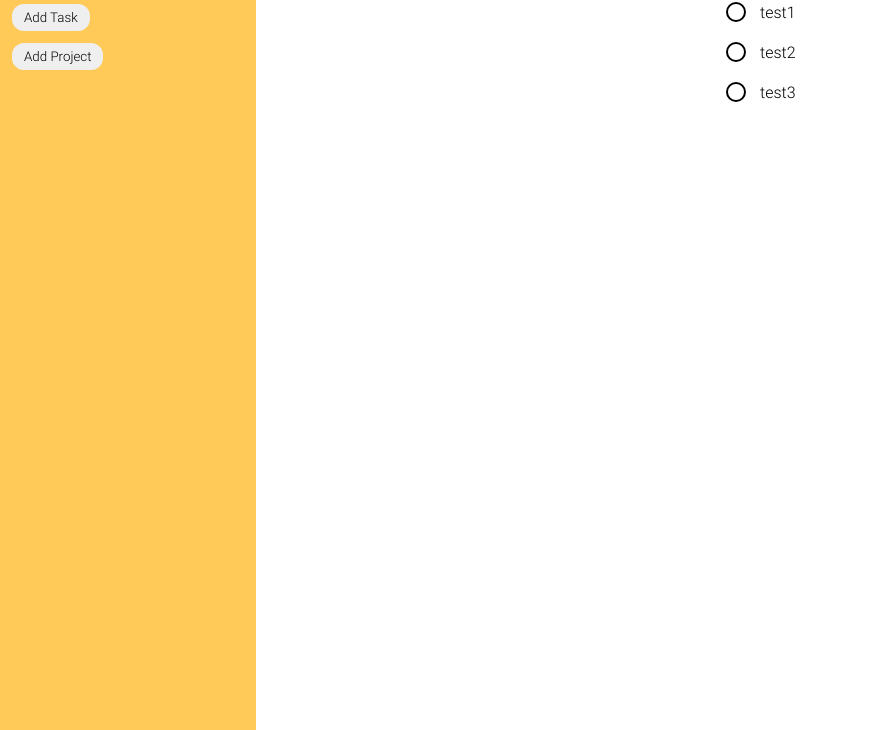
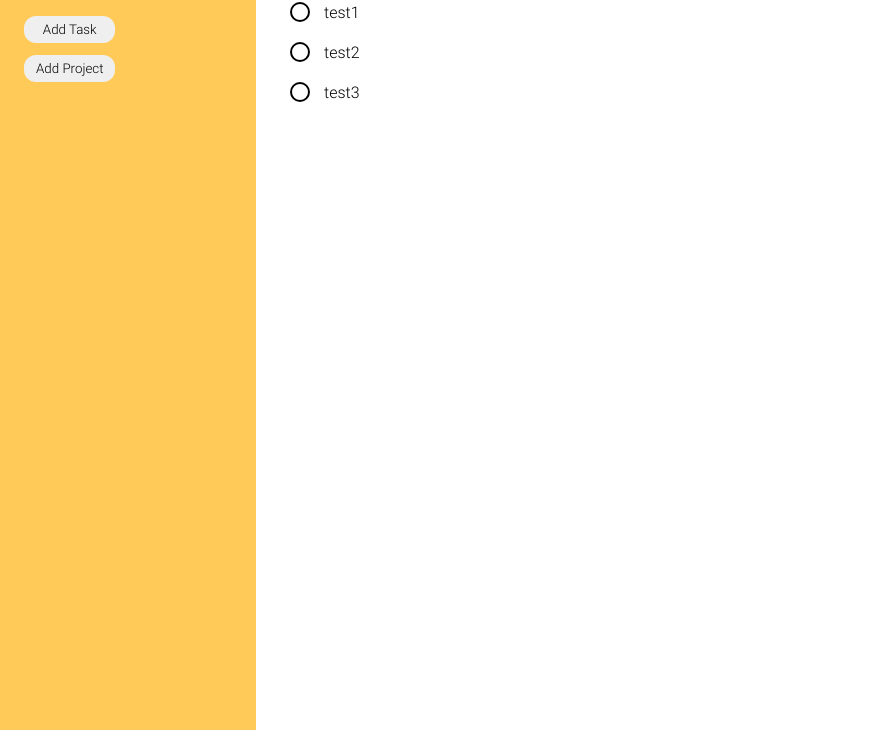
Before and after one commit to JollyJoker90/Odin-ToDoList, a website built with webpack: page src/template.html in a window 1280 px wide. Shown: the part 70-800 px from the top of the page, without its empty margins (0-871 px from the left). Built offline with nearby package versions, Linux system fonts and the light colour scheme.

Commit message:
redesign css flex

```diff
--- a/src/components/Sidebar.js
+++ b/src/components/Sidebar.js
@@ -5,11 +5,13 @@ import Project from "../models/Project";
 
 const Sidebar = () => {
   const container = document.createElement("div");
-  container.classList.add("container", "sidebar-container");
+  container.classList.add("container", "sidebar-container", "flex-col");
 
   const sidebarTitle = document.createElement("h1");
   sidebarTitle.textContent = "ToDo's";
 
+  const btnContainer = document.createElement("div");
+  btnContainer.classList.add("container", "flex-col");
   const addTaskBtn = document.createElement("button");
   addTaskBtn.classList.add("btn");
   addTaskBtn.textContent = "Add Task";
@@ -48,7 +50,8 @@ const Sidebar = () => {
     );
   });
 
-  container.append(sidebarTitle, addTaskBtn, addProjectBtn);
+  btnContainer.append(addTaskBtn, addProjectBtn);
+  container.append(sidebarTitle, btnContainer);
 
   return container;
 };
--- a/src/style.css
+++ b/src/style.css
@@ -2,7 +2,7 @@
   --spacer: 12px;
   --spacerX2: calc(var(--spacer) * 2);
 
-  --primary: var(--primary);
+  /* --primary: var(--primary); */
 }
 
 @font-face {
@@ -84,10 +84,19 @@ main {
   grid-template-columns: 1fr 4fr;
 }
 
+.flex {
+  display: flex;
+  gap: var(--spacer);
+}
+
+.flex-col {
+  display: flex;
+  flex-direction: column;
+  gap: var(--spacer);
+}
+
 .container {
   padding: var(--spacer);
-  display: flex;
-  gap: var(--spacer);
 }
 
 .container > h1 {
```
Also changed, not shown: 1 other file.
